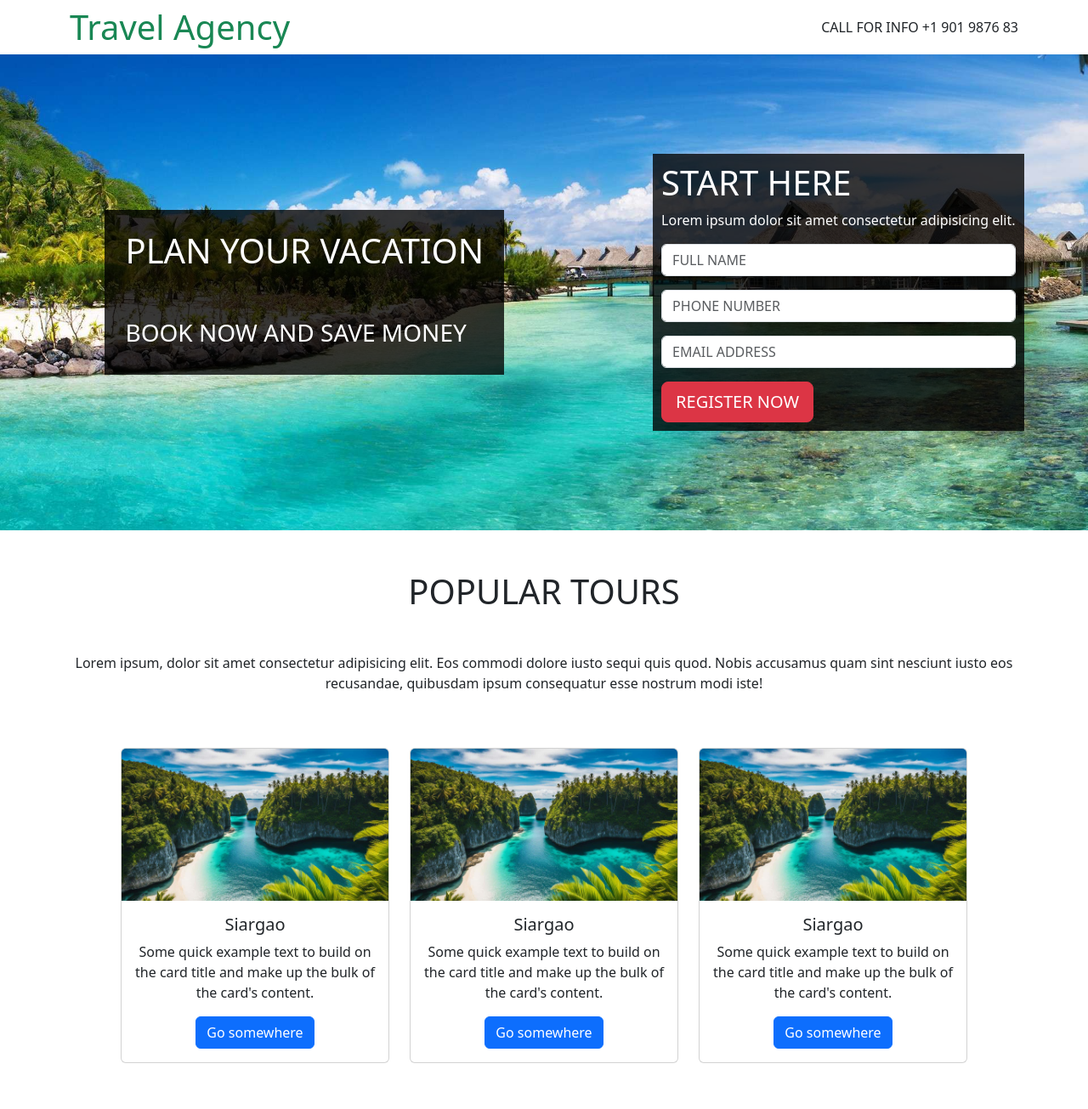
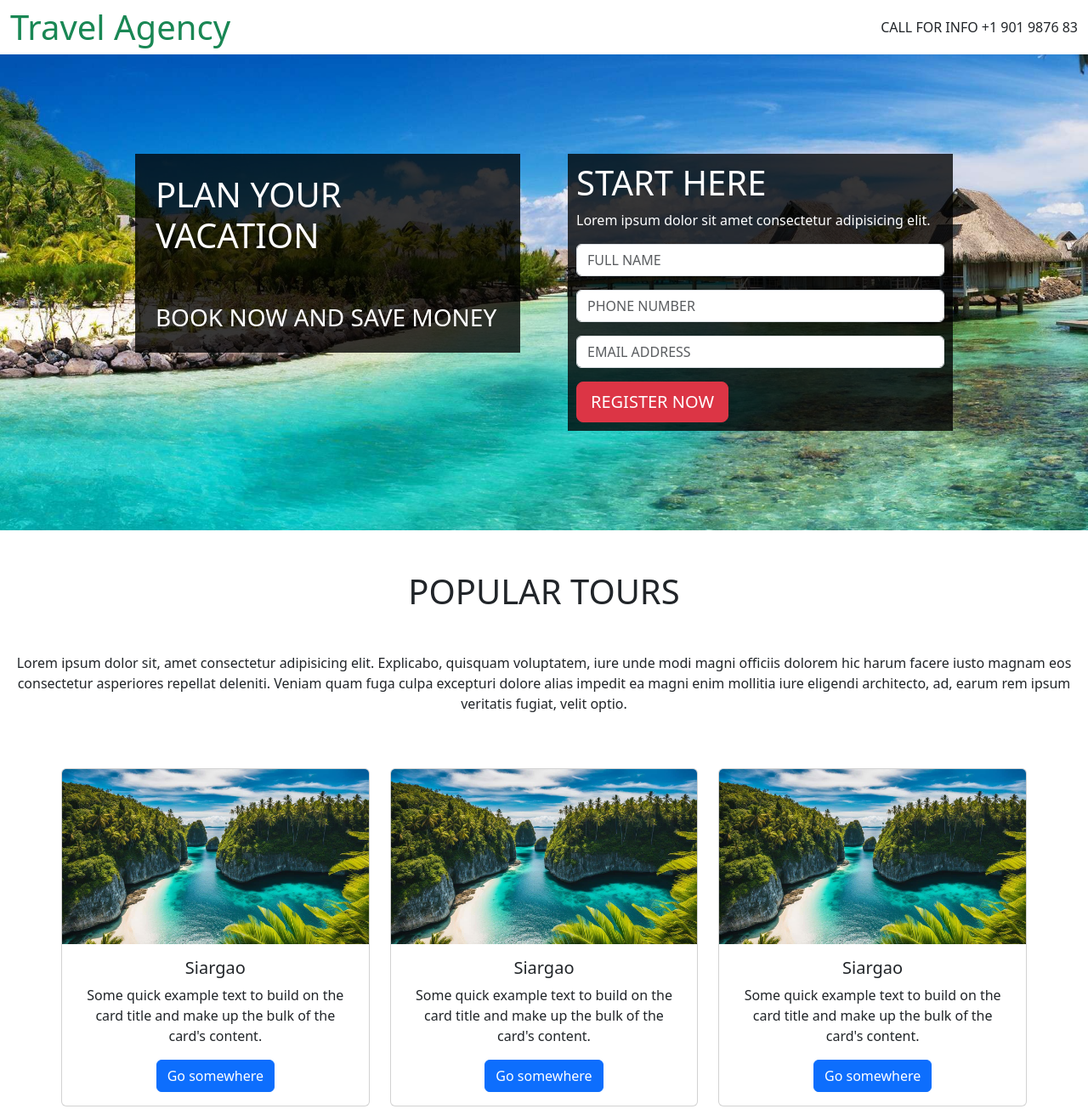
Before and after one commit to execexe/landingpage, a plain HTML site: page index.html in a window 1280 px wide. Shown: the top 1305 px of the page at 85% size. Drawn offline with nearby package versions, Linux system fonts and the light colour scheme.

Commit message:
Update index.html

```diff
--- a/index.html
+++ b/index.html
@@ -23,7 +23,7 @@
 
                 height:50px;
                 margin:10px;
-                background-color: transparent;
+
 
 
 
@@ -44,13 +44,19 @@
 
             }
 
+            footer {
+
+                color:white;
+
+            }
+
 
 
         </style>
     </head>
     <body>
         <header class="navbar bg-white">
-            <div class="container">
+            <div class="container-fluid">
 
                 <span class="mb-0 h1 text-success">Travel Agency</span>
                 <span class="float-end">CALL FOR INFO +1 901 9876 83</span>
@@ -59,12 +65,15 @@
 
         <div class="masthead container-fluid d-flex justify-content-around align-items-center">
 
-            <div class="planText m-5">
+            <div class="row">
+                <div class="col mx-3">
+                <div class="planText">
                     <h1 class="p-4">PLAN YOUR VACATION</h1>
                     <h3 class="p-4">BOOK NOW AND SAVE MONEY</h3>
                 </div>
+                </div>
 
-
+                <div class="col mx-3">
                 <div class="signUp">
                     <h1>START HERE</h1>
                     <p>Lorem ipsum dolor sit amet consectetur adipisicing elit.</p>
@@ -76,16 +85,17 @@
                     </form>
                 </div>
                 </div>
+            </div>
+        </div>
 
-
-        <div class="container text-center">
+        <div class="container-fluid text-center">
 
             <h1 class="m-5">POPULAR TOURS</h1>
-            <p class="mb-5">Lorem ipsum, dolor sit amet consectetur adipisicing elit. Eos commodi dolore iusto sequi quis quod. Nobis accusamus quam sint nesciunt iusto eos recusandae, quibusdam ipsum consequatur esse nostrum modi iste!</p>
+            <p class="mb-5">Lorem ipsum dolor sit, amet consectetur adipisicing elit. Explicabo, quisquam voluptatem, iure unde modi magni officiis dolorem hic harum facere iusto magnam eos consectetur asperiores repellat deleniti. Veniam quam fuga culpa excepturi dolore alias impedit ea magni enim mollitia iure eligendi architecto, ad, earum rem ipsum veritatis fugiat, velit optio.</p>
 
         </div>
 
-        <div class="container text-center">
+        <div class="container-fluid text-center">
             <div class="row m-5">
 
                 <div class="col col-sm-12 col-md-4 col-12 my-3">
@@ -127,8 +137,8 @@
 
         <footer class="container-fluid text-center bg-secondary pt-3">
 
-            <h1 style="color:white;">WHY WE ARE THE BEST</h1>
-            <p style="color:white;">Lorem ipsum dolor sit amet consectetur adipisicing elit. Quod animi ad amet, ab quo illo!</p>
+            <h1>WHY WE ARE THE BEST</h1>
+            <p>Lorem ipsum dolor sit amet consectetur adipisicing elit. Quod animi ad amet, ab quo illo!</p>
             <div class="socialMedia container pb-3">
                <a href="#"><img src="Social Media Icons/facebook.png"></a>
 
```
Lines whose indentation alone changed are shown as unchanged.
